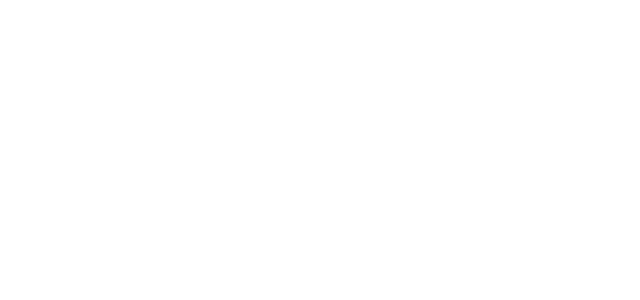
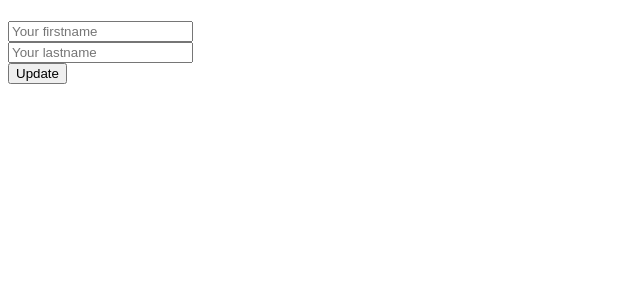
Before and after one commit to koarito/frontend, a React (Create React App) app: page /editprofile in a window 1280 px wide. Before the commit this address had no page. Shown: the top 300 px of the page, without its empty margins (0-640 px from the left). Built offline with nearby package versions, Linux system fonts and the light colour scheme; no server answers.

Commit message:
started possible way to edit profile

```diff
--- a/src/App.js
+++ b/src/App.js
@@ -7,6 +7,7 @@
 import Signup from "./Signup";
 import Login from "./Login";
 import Profile from "./Profile";
+import EditProfile from "./EditProfile"
 
 function App() {
   return (
@@ -16,6 +17,7 @@
 		<Route path="/signup" exact element={<Signup />} />
           <Route path="/login" element={<Login />} />
 		  <Route path="/profile" element={<Profile />} />
+		  <Route path="/editprofile" element={<EditProfile />} />
           <Route path="/weather" element={<Weather />} />
         </Routes>
       </Router>
--- /dev/null
+++ b/src/EditProfile.jsx
@@ -0,0 +1,67 @@
+import React, { useState, useEffect } from "react";
+import Input from "./Input";
+import axios from "axios";
+
+const INITIAL_STATE = {
+  id: 0,
+  name: "",
+  email: ""
+};
+function EditProfile() {
+  const [user, setUser] = useState(INITIAL_STATE);
+  useEffect(() => {
+    (async () => {
+      try {
+        const user = await axios.get(
+          "https://localhost:8080/user/getUser?email=Elena.Rutsson@gmail.com", {}, {auth: {
+            username: "user",
+            password: "b0eea715-7ed2-461b-97e7-d6d05d7184b7"
+          }});
+        setUser(user.data);
+      } catch (error) {
+        console.log(error);
+      }
+    })();
+  }, []);
+
+  const handleInput = (e) => {
+    console.log(e.target.name, " : ", e.target.value);
+    setUser({ ...user, [e.target.name]: e.target.value });
+  };
+
+  const handleSubmit = async (e) => {
+    e.preventDefault();
+    try {
+      console.log("Data for update : ", user);
+      const response = await axios.patch(`https://localhost:8080/user/editUser/Elena.Rutsson@gmail.com?${user.firstName}${user.lastName}`, user);
+    } catch (error) {
+      console.log(error);
+    }
+  };
+  return (
+    <div className="App">
+      <h1>{user.name}</h1>
+      <form onSubmit={handleSubmit}>
+        <Input
+          name="firstName"
+          type="text"
+          value={user.firstName}
+          placeholder={"Your firstname"}
+          handleInput={handleInput}
+        />
+        <br />
+        <Input
+          name="lastName"
+          type="text"
+          value={user.lastName}
+          placeholder={"Your lastname"}
+          handleInput={handleInput}
+        />
+        <br />
+        <input type="submit" value="Update" />
+      </form>
+    </div>
+  );
+}
+
+export default EditProfile;
--- /dev/null
+++ b/src/Input.js
@@ -0,0 +1,13 @@
+import React from "react";
+
+export default ({ placeholder, type, value, handleInput, name }) => {
+    return (
+      <input
+        type={type}
+        name={name}
+        value={value}
+        onChange={handleInput}
+        placeholder={placeholder}
+      />
+    );
+  };
--- a/src/Profile.js
+++ b/src/Profile.js
@@ -7,23 +7,31 @@
 import TableHead from '@mui/material/TableHead';
 import TableRow from '@mui/material/TableRow';
 import Paper from '@mui/material/Paper';
+import Button from "@mui/material/Button";
+import Stack from "@mui/material/Stack";
+import EditProfile from './EditProfile';
 
 
 
 function Profile() {
 
   const [profileInfo, setProfileInfo] = useState([]);
+  const [email, setEmail] = useState();
+
   useEffect(() =>{
     loadProfile();
   })
   const loadProfile = async () => {
     const result = await axios.get("http://localhost:8080/user/getUser?email=Elena.Rutsson@gmail.com", {}, {auth: {
           username: "user",
-          password: "49721bcc-f464-46ee-9692-eb4677c806fc"
+          password: "ac78ef77-65bd-4ea7-9aac-f9e03bba6dd8"
         }});
         setProfileInfo(result.data);
-        console.log(profileInfo);
       };
+
+      const handleChange = () => {
+
+      }
   return (
 
 
@@ -62,6 +70,12 @@
       </Table>
     </TableContainer>
 
+
+    <Stack direction="row" spacing={2}>
+
+<Button variant="contained" onClick={EditProfile()}>Change profile</Button>
+</Stack>
+
     </div>
   );
 }
```
